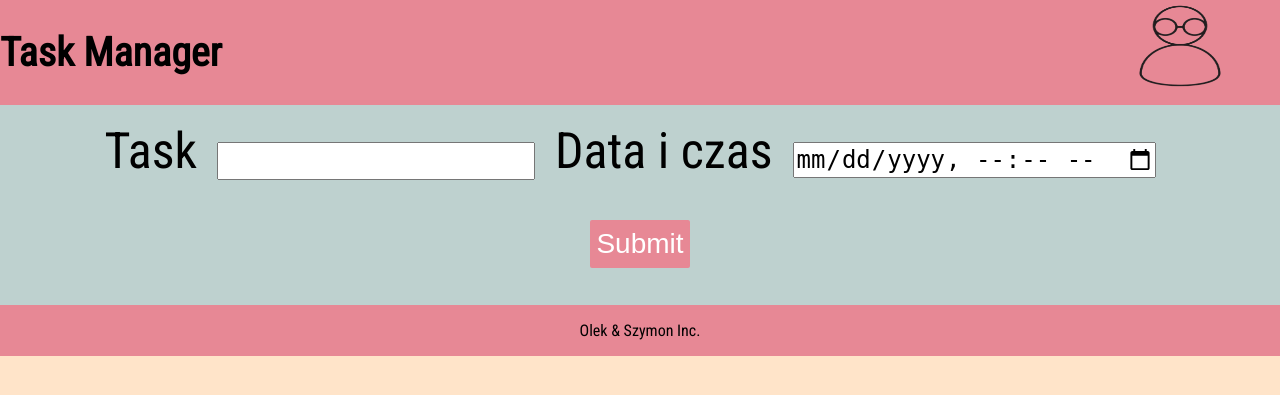
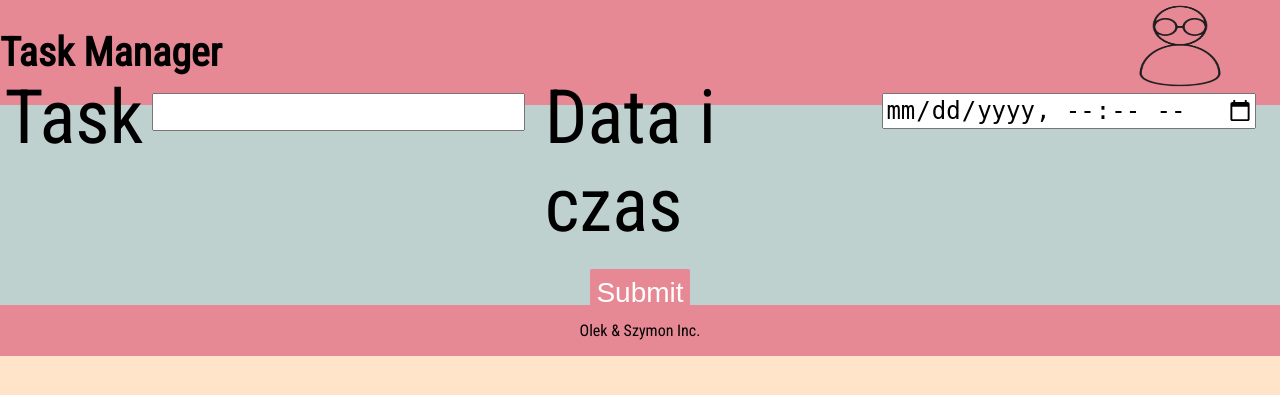
Before and after one commit to OlekWielki/TaskList, a PHP site: page / in a window 1280 px wide. Shown: the top 395 px of the page. Run offline with PHP 8.4, Linux system fonts and the light colour scheme; a user stored in the database is signed in; data comes from the database, SQL or seed files in the repository; data that the repository does not hold is empty.

Commit message:
Update style.css

```diff
--- a/style.css
+++ b/style.css
@@ -50,7 +50,9 @@ form {
 	justify-content: center;
 }
 #formularz {
-	display: flex;
+	display: grid;
+	grid-template-columns: 10% 1fr 25% 1fr;
+	font-size: 150%;
 }
 #przycisk {
 	display: flex;
```
